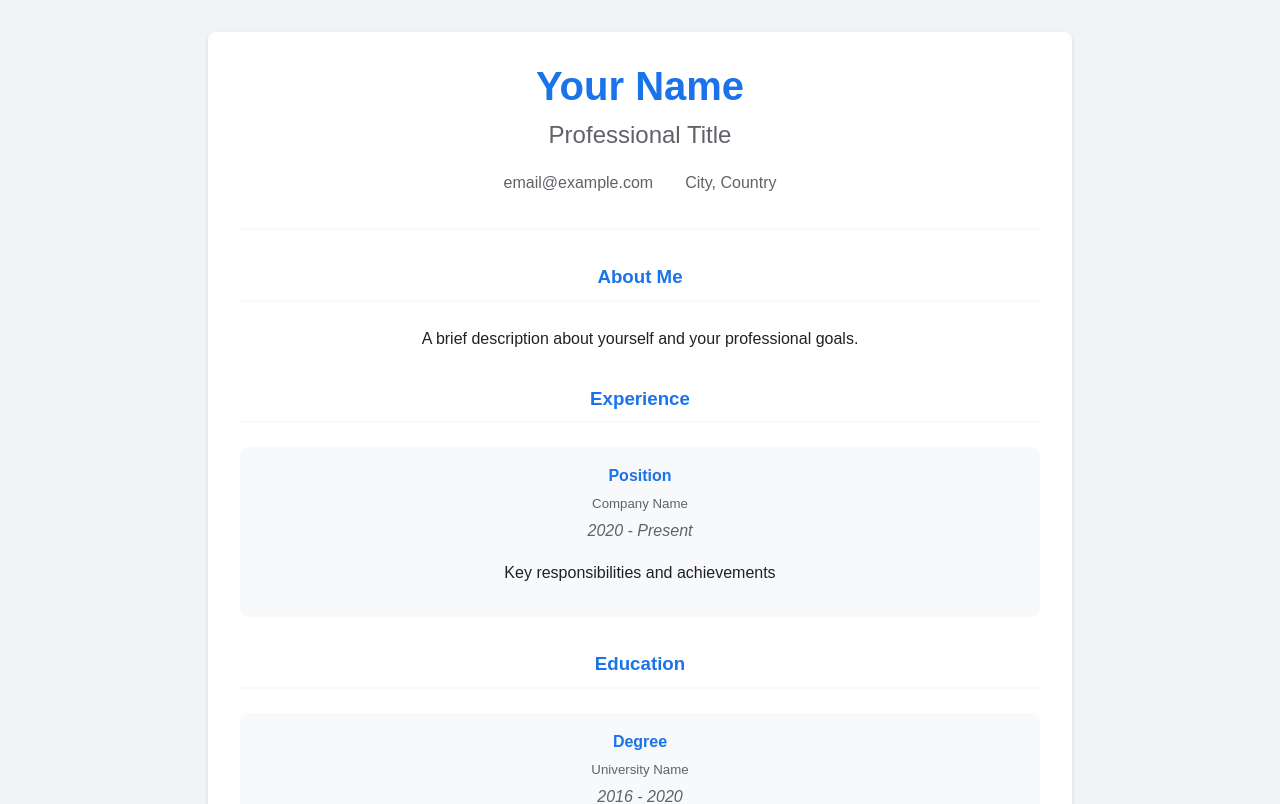
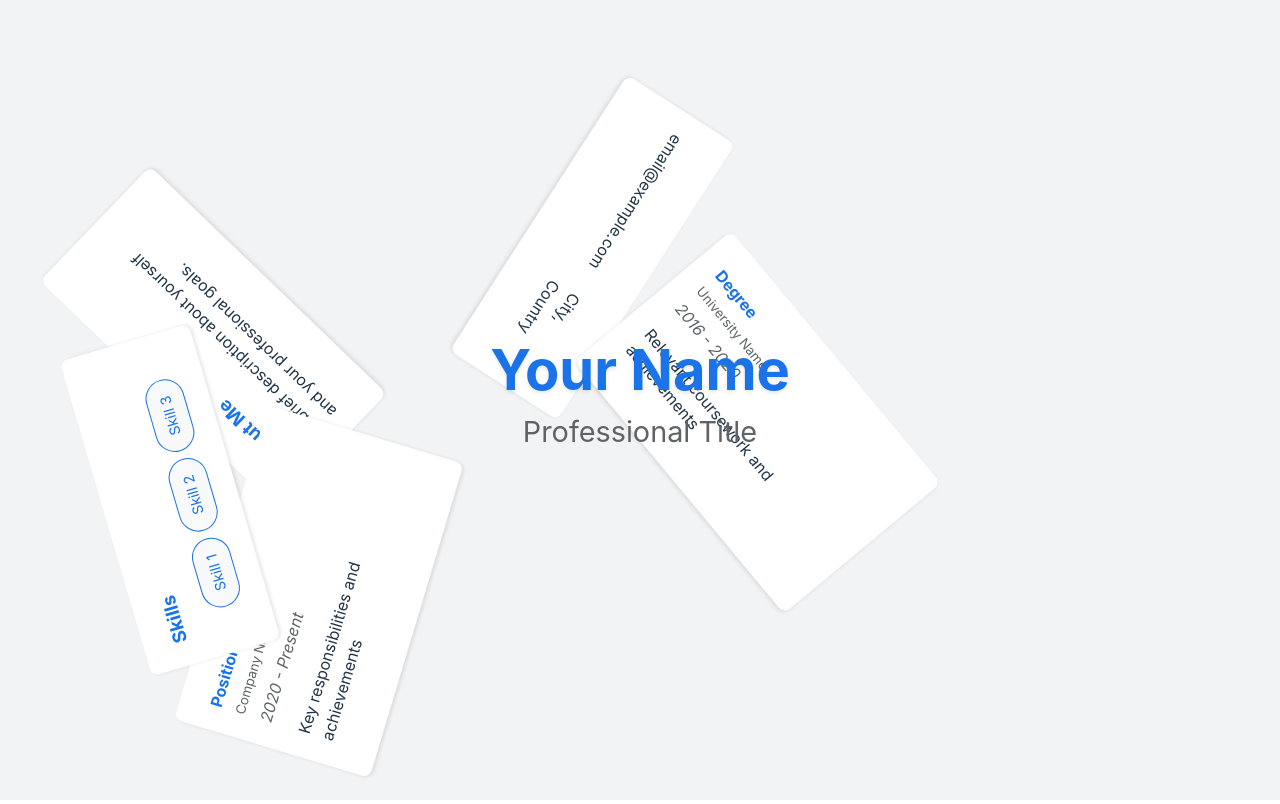
Before and after one commit to manugomez95/manueljgomez.com, a React (Vite) app: page / in a window 1280 px wide. Shown: the top 804 px of the page. Built offline with nearby package versions, Linux system fonts and the light colour scheme.

Commit message:
Self organizing CV cards first version

```diff
--- a/src/App.css
+++ b/src/App.css
@@ -5,100 +5,146 @@
   --light-gray: #f8f9fa;
   --spacing: 2rem;
   --shadow: 0 2px 4px rgba(0, 0, 0, 0.1);
+  --transition-time: 0.8s;
 }
 
 body {
   background-color: #f1f3f4;
   margin: 0;
-  padding: 2rem 1rem;
+  padding: 0;
   min-height: 100vh;
-  display: flex;
-  justify-content: center;
-  align-items: flex-start;
+  overflow-x: hidden;
 }
 
 #root {
-  width: 100%;
-  display: flex;
-  justify-content: center;
+  width: 100vw;
+  height: 100vh;
 }
 
 .cv-container {
   width: 100%;
-  max-width: 800px;
-  margin: 0 auto;
-  padding: var(--spacing);
-  color: var(--text-color);
-  font-family: 'Arial', sans-serif;
-  line-height: 1.6;
-  background: white;
-  border-radius: 8px;
-  box-shadow: var(--shadow);
+  height: 100%;
+  position: relative;
+  overflow: hidden;
 }
 
-.cv-header {
+.name-center {
+  position: absolute;
+  top: 50%;
+  left: 50%;
+  transform: translate(-50%, -50%);
   text-align: center;
-  margin-bottom: var(--spacing);
-  padding-bottom: var(--spacing);
-  border-bottom: 2px solid var(--light-gray);
+  z-index: 100;
+  cursor: pointer;
+  transition: all var(--transition-time) ease;
 }
 
-.cv-header h1 {
+.name-center h1 {
   color: var(--primary-color);
+  font-size: 3.5rem;
   margin: 0;
-  font-size: 2.5rem;
+  text-shadow: var(--shadow);
 }
 
-.cv-header h2 {
+.name-center h2 {
   color: var(--secondary-color);
+  font-size: 1.8rem;
   margin: 0.5rem 0;
-  font-size: 1.5rem;
   font-weight: normal;
 }
 
+.floating-elements {
+  width: 100%;
+  height: 100%;
+  position: relative;
+}
+
+.floating-card {
+  position: absolute;
+  background: white;
+  padding: 1.5rem;
+  border-radius: 8px;
+  box-shadow: var(--shadow);
+  transition: all var(--transition-time) cubic-bezier(0.4, 0, 0.2, 1);
+  width: 280px;
+}
+
+/* Organized state positions */
+.organized .name-center {
+  top: 2rem;
+  transform: translate(-50%, 0);
+}
+
+.organized .floating-card {
+  position: absolute;
+  transform: none !important;
+  transition: all var(--transition-time) cubic-bezier(0.4, 0, 0.2, 1);
+}
+
+.organized .contact-card {
+  top: 120px;
+  left: 50%;
+  transform: translateX(-50%) !important;
+}
+
+.organized .about-card {
+  top: 200px;
+  left: 50%;
+  transform: translateX(-50%) !important;
+}
+
+.organized .experience-card {
+  top: 350px;
+  left: 50%;
+  transform: translateX(-50%) !important;
+}
+
+.organized .education-card {
+  top: 550px;
+  left: 50%;
+  transform: translateX(-50%) !important;
+}
+
+.organized .skills-card {
+  top: 750px;
+  left: 50%;
+  transform: translateX(-50%) !important;
+}
+
+/* Card specific styles */
 .contact-info {
   display: flex;
   justify-content: center;
   gap: 2rem;
-  margin-top: 1rem;
 }
 
-.contact-info p {
-  margin: 0;
-  color: var(--secondary-color);
+.skills-list {
+  display: flex;
+  flex-wrap: wrap;
+  gap: 0.5rem;
+  justify-content: center;
 }
 
-section {
-  margin-bottom: var(--spacing);
-  text-align: center;
+.skill-item {
+  background-color: var(--light-gray);
+  padding: 0.5rem 1rem;
+  border-radius: 20px;
+  font-size: 0.9rem;
+  color: var(--primary-color);
+  border: 1px solid var(--primary-color);
 }
 
-section h3 {
+h3 {
   color: var(--primary-color);
-  border-bottom: 2px solid var(--light-gray);
-  padding-bottom: 0.5rem;
-  margin-bottom: 1.5rem;
+  margin-top: 0;
 }
 
-.experience-item, .education-item {
-  margin-bottom: 2rem;
-  padding: 1rem;
-  background: var(--light-gray);
-  border-radius: 8px;
-  transition: transform 0.2s;
-}
-
-.experience-item:hover, .education-item:hover {
-  transform: translateY(-2px);
-  box-shadow: var(--shadow);
-}
-
-.experience-item h4, .education-item h4 {
+h4 {
   color: var(--primary-color);
   margin: 0;
 }
 
-.experience-item h5, .education-item h5 {
+h5 {
   color: var(--secondary-color);
   margin: 0.25rem 0;
   font-weight: normal;
@@ -109,26 +155,3 @@ section h3 {
   font-style: italic;
   margin: 0.25rem 0;
 }
-
-.skills-list {
-  display: flex;
-  flex-wrap: wrap;
-  gap: 1rem;
-  justify-content: center;
-  padding: 1rem;
-}
-
-.skill-item {
-  background-color: white;
-  padding: 0.5rem 1.5rem;
-  border-radius: 20px;
-  font-size: 0.9rem;
-  color: var(--primary-color);
-  border: 1px solid var(--primary-color);
-  transition: all 0.2s;
-}
-
-.skill-item:hover {
-  background-color: var(--primary-color);
-  color: white;
-}
--- a/src/App.jsx
+++ b/src/App.jsx
@@ -1,7 +1,8 @@
-import { useState } from 'react'
+import { useState, useEffect } from 'react'
 import './App.css'
 
 function App() {
+  const [isOrganized, setIsOrganized] = useState(false);
   const [personalInfo] = useState({
     name: "Your Name",
     title: "Professional Title",
@@ -34,54 +35,95 @@ function App() {
     "Skill 3"
   ]);
 
+  useEffect(() => {
+    if (!isOrganized) {
+      const elements = document.querySelectorAll('.floating-card');
+      elements.forEach(el => {
+        const randomX = Math.random() * (window.innerWidth - 300);
+        const randomY = Math.random() * (window.innerHeight - 200);
+        const randomRotate = Math.random() * 360;
+        el.style.transform = `translate(${randomX}px, ${randomY}px) rotate(${randomRotate}deg)`;
+      });
+    }
+  }, [isOrganized]);
+
+  const toggleOrganize = () => {
+    setIsOrganized(!isOrganized);
+  };
+
+  const renderCard = (content, index, className) => (
+    <div
+      key={index}
+      className={`floating-card ${className}`}
+    >
+      {content}
+    </div>
+  );
+
   return (
-    <div className="cv-container">
-      <header className="cv-header">
+    <div className={`cv-container ${isOrganized ? 'organized' : ''}`}>
+      <div
+        className="name-center"
+        onClick={toggleOrganize}
+      >
         <h1>{personalInfo.name}</h1>
         <h2>{personalInfo.title}</h2>
+      </div>
+
+      <div className="floating-elements">
+        {renderCard(
           <div className="contact-info">
             <p>{personalInfo.email}</p>
             <p>{personalInfo.location}</p>
-        </div>
-      </header>
+          </div>,
+          0,
+          'contact-card'
+        )}
 
-      <section className="about-section">
+        {renderCard(
+          <>
             <h3>About Me</h3>
             <p>{personalInfo.about}</p>
-      </section>
+          </>,
+          1,
+          'about-card'
+        )}
 
-      <section className="experience-section">
-        <h3>Experience</h3>
-        {experience.map((job, index) => (
-          <div key={index} className="experience-item">
+        {experience.map((job, index) => renderCard(
+          <>
             <h4>{job.position}</h4>
             <h5>{job.company}</h5>
             <p className="period">{job.period}</p>
             <p>{job.description}</p>
-          </div>
+          </>,
+          index + 2,
+          'experience-card'
         ))}
-      </section>
 
-      <section className="education-section">
-        <h3>Education</h3>
-        {education.map((edu, index) => (
-          <div key={index} className="education-item">
+        {education.map((edu, index) => renderCard(
+          <>
             <h4>{edu.degree}</h4>
             <h5>{edu.institution}</h5>
             <p className="period">{edu.period}</p>
             <p>{edu.description}</p>
-          </div>
+          </>,
+          index + experience.length + 2,
+          'education-card'
         ))}
-      </section>
 
-      <section className="skills-section">
+        {renderCard(
+          <>
             <h3>Skills</h3>
             <div className="skills-list">
               {skills.map((skill, index) => (
                 <span key={index} className="skill-item">{skill}</span>
               ))}
             </div>
-      </section>
+          </>,
+          experience.length + education.length + 2,
+          'skills-card'
+        )}
+      </div>
     </div>
   )
 }
```
Lines whose indentation alone changed are shown as unchanged.
